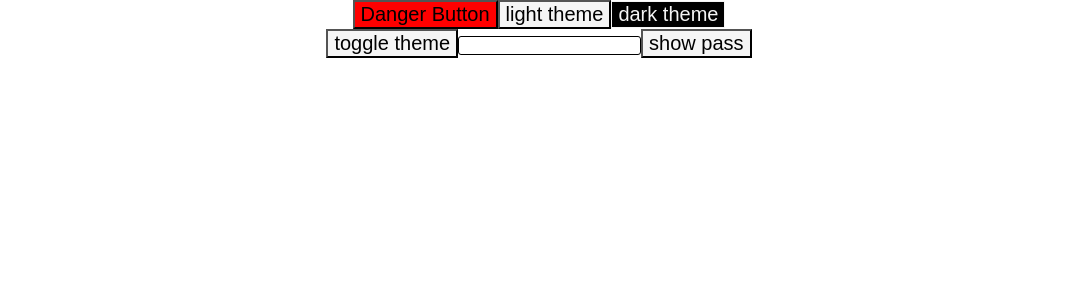
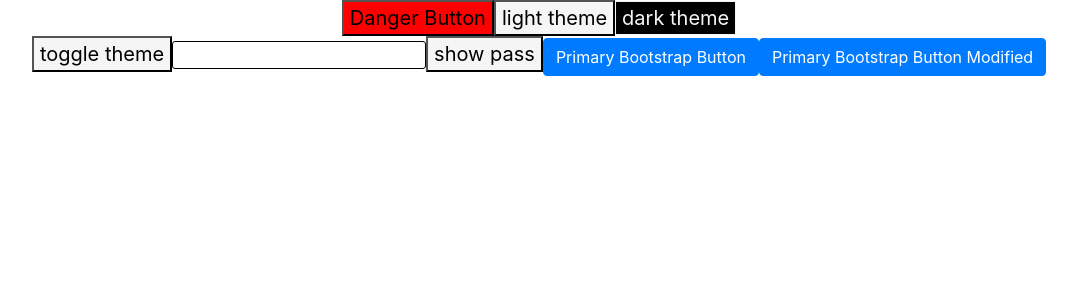
Before and after one commit to AkkaFranKebne/react-styled-component, a React (Create React App) app: page / in a window 1280 px wide. Shown: the top 300 px of the page, without its empty margins (101-1178 px from the left). Built offline with nearby package versions, Linux system fonts and the light colour scheme.

Commit message:
styling third party components

```diff
--- a/package.json
+++ b/package.json
@@ -3,9 +3,12 @@
   "version": "0.1.0",
   "private": true,
   "dependencies": {
+    "bootstrap": "^4.1.3",
     "react": "^16.6.3",
+    "react-bootstrap": "^0.32.4",
     "react-dom": "^16.6.3",
     "react-scripts": "2.1.1",
+    "reactstrap": "^6.5.0",
     "styled-components": "^4.1.2"
   },
   "scripts": {
--- a/src/App.js
+++ b/src/App.js
@@ -1,10 +1,12 @@
 import React, { Component } from 'react';
 import { ThemeProvider } from 'styled-components';
-import Button from './components/common/Button';
+import ButtonStyled from './components/common/Button';
+import PrimaryBootstrapButton from './components/common/PrimaryBootstrapButton';
 import PasswordInput from './components/common/PasswordInput';
 import LightTheme from './theme/light';
 import DarkTheme from './theme/dark';
 import './App.css';
+import { Button } from 'reactstrap';
 
 class App extends Component {
   state = {
@@ -25,19 +27,21 @@
     return (
       <div className="App">
         <ThemeProvider theme={LightTheme}>
-          <Button danger>Danger Button</Button>
+          <ButtonStyled danger>Danger Button</ButtonStyled>
         </ThemeProvider>
         <ThemeProvider theme={LightTheme}>
-          <Button>light theme</Button>
+          <ButtonStyled>light theme</ButtonStyled>
         </ThemeProvider>
         <ThemeProvider theme={DarkTheme}>
-          <Button>dark theme</Button>
+          <ButtonStyled>dark theme</ButtonStyled>
         </ThemeProvider>
         <ThemeProvider theme={this.state.theme}>
           <section>
-            <Button onClick={this.handleToggleTheme}>toggle theme</Button>
+            <ButtonStyled onClick={this.handleToggleTheme}>toggle theme</ButtonStyled>
             <PasswordInput showPassword={this.state.showPassword} />
-            <Button onClick={this.handleToggleShowPass}>{this.state.showPassword ? 'hide pass' : 'show pass'}</Button>
+            <ButtonStyled onClick={this.handleToggleShowPass}>{this.state.showPassword ? 'hide pass' : 'show pass'}</ButtonStyled>
+            <Button color="primary">Primary Bootstrap Button</Button>
+            <PrimaryBootstrapButton>Primary Bootstrap Button Modified</PrimaryBootstrapButton>
           </section>
         </ThemeProvider>
       </div>
--- a/src/components/common/Button.js
+++ b/src/components/common/Button.js
@@ -2,7 +2,7 @@
 import styled, { css } from 'styled-components';
 
 // styling added to Button element directly
-const Button = styled.button`
+const ButtonStyled = styled.button`
   background: ${props => props.theme.backgroundColor};
   border: 1px solid ${props => props.theme.primaryColor};
   font-size: 20px;
@@ -16,4 +16,4 @@
     `}
 `;
 
-export default Button;
+export default ButtonStyled;
--- /dev/null
+++ b/src/components/common/PrimaryBootstrapButton.js
@@ -0,0 +1,14 @@
+import React from 'react';
+import { Button } from 'reactstrap';
+import styled from 'styled-components';
+
+// pass bootstrap attributes in attrs and overvrite some styles using styled components
+const PrimaryBootstrapButton = styled(Button).attrs({
+  color: 'primary'
+})`
+  &:hover {
+    color: black !important;
+  }
+`;
+
+export default PrimaryBootstrapButton;
--- a/src/index.js
+++ b/src/index.js
@@ -3,6 +3,7 @@
 import './index.css';
 import App from './App';
 import * as serviceWorker from './serviceWorker';
+import 'bootstrap/dist/css/bootstrap.min.css';
 
 ReactDOM.render(<App />, document.getElementById('root'));
 
```
Also changed, not shown: 1 other file (tests, documents, lock files or other folders).
